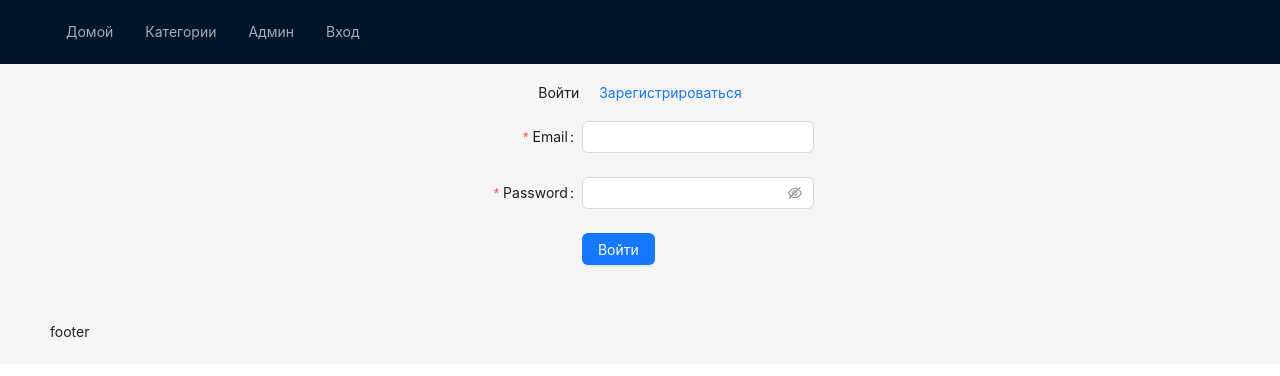
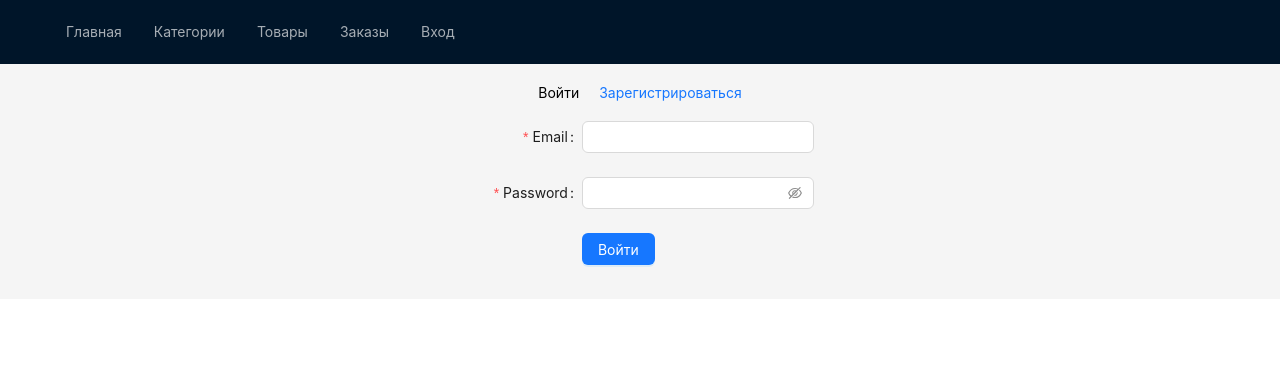
Before and after one commit to ksenoi/otus-react, a React app: page /auth/signin in a window 1280 px wide. Shown: the top 376 px of the page. Built offline with nearby package versions, Linux system fonts and the light colour scheme.

Commit message:
Add Pages

```diff
--- a/src/App.tsx
+++ b/src/App.tsx
@@ -1,35 +1,21 @@
 import React from 'react';
-
 import './App.scss';
 import { Navigation } from './navigation/Navigation';
-import { Layout, Menu, MenuProps } from 'antd'
-
 import { BrowserRouter, Link } from 'react-router-dom';
-import MainMenu from './components/MainMenu/MainMenu';
 import { Provider } from 'react-redux';
 import { store } from './store';
 
-
-
-const { Header, Content, Footer } = Layout;
-
-
+import { Layout } from './layout/Layout'
 
 function App() {
   return (
-
     <BrowserRouter>
       <Provider store={store}>
         <Layout>
-          <Header><MainMenu /></Header>
-          <Content><Navigation /> </Content>
-          <Footer>footer</Footer>
+          <Navigation />
         </Layout>
       </Provider>
     </BrowserRouter>
-
-
-
   );
 }
 
--- a/src/components/MainMenu/MainMenu.tsx
+++ b/src/components/MainMenu/MainMenu.tsx
@@ -1,19 +1,14 @@
 import { Menu, MenuProps } from 'antd';
-import React, { FC, useEffect } from 'react';
+import React from 'react';
 import { useSelector } from 'react-redux';
-import { Link, useLocation } from 'react-router-dom';
-import { TOKEN_KEY, storage } from 'src/client/storahe';
+import { Link } from 'react-router-dom';
 import { tokenSelectors } from 'src/store/token';
 
-
-export const MainMenu: FC = () => {
-  //const token = storage.get(TOKEN_KEY);
-
+export const MainMenu = () => {
 
   const token = useSelector(tokenSelectors.get);
-  const location = useLocation();
 
-
+  console.log(token)
 
   const profileLink = {
     label: <Link to="/profile">Профиль</Link>,
@@ -26,7 +21,7 @@ export const MainMenu: FC = () => {
 
   const items: MenuProps['items'] = [
     {
-      label: <Link to="/">Домой</Link>,
+      label: <Link to="/">Главная</Link>,
       key: 'home',
     },
     {
@@ -34,8 +29,12 @@ export const MainMenu: FC = () => {
       key: 'categories',
     },
     {
-      label: <Link to="/admin">Админ</Link>,
-      key: 'admin',
+      label: <Link to="/products">Товары</Link>,
+      key: 'products',
+    },
+    {
+      label: <Link to="/orders">Заказы</Link>,
+      key: 'orders',
     },
     token ? profileLink : authLink,
   ];
--- a/src/layout/Layout.tsx
+++ b/src/layout/Layout.tsx
@@ -1,14 +1,16 @@
-import React, { FC } from 'react';
-import { Header } from '../components/Header/Header';
-import s from './Layout.sass';
+import React, { FC, ReactNode } from 'react';
+import { Layout as AntdLayout } from 'antd';
+import MainMenu from '../components/MainMenu/MainMenu';
 
-export type LayoutProps = {
-  children: React.ReactNode;
-};
+type Props = {
+  children : ReactNode;
+}
 
-export const Layout: FC<LayoutProps> = ({ children }) => (
-  <div className={s.root}>
-    <Header className={s.header} />
+export const Layout  = ({ children } : Props) => (
+  <AntdLayout>
+    <AntdLayout.Header>
+      <MainMenu/>
+    </AntdLayout.Header>
     {children}
-  </div>
+  </AntdLayout>
 );
--- a/src/navigation/Navigation.tsx
+++ b/src/navigation/Navigation.tsx
@@ -1,32 +1,33 @@
-import React, { FC, lazy } from 'react';
+import React from 'react';
 import { Routes, Route } from 'react-router-dom';
 import {HomeScreen}  from '../screens/Home/Home'
 import AuthScreen from '../screens/AuthScreen'
 import NotFoundScreen from '../screens/NotFound'
 import { ProtectedRoute } from './ProtectedRoute';
 import ProfileScreen from 'src/screens/ProfileScreen/ProfileScreen';
-import AdminScreen from 'src/screens/AdminScreen';
 import CategoriesScreen from 'src/screens/CategoriesScreen/CategoriesScreen';
+import { ProductsScreen } from 'src/screens/ProductsScreen/ProductsScreen';
+import { OrdersScreen } from 'src/screens/OrdersScreen/OrdersScreen';
 
-const Main: FC = () => (
+const Main = () => (
   <Routes>
     <Route index element={<HomeScreen />} />
+    <Route path="profile" element={<ProfileScreen />} />
     <Route path="categories" element={<CategoriesScreen/>} />
-    <Route path="profile" element={<ProfileScreen />} />
-    <Route path="admin" element={<AdminScreen />} />
+    <Route path="products" element={<ProductsScreen />} />
+    <Route path="orders" element={<OrdersScreen />} />
     <Route path="*" element={<NotFoundScreen />} />
   </Routes>
 );
 
-export const Navigation: FC = () => {
+export const Navigation = () => {
   return (
     <Routes>
       <Route path="auth/*" element={<AuthScreen />}>
         <Route path=":mode" element={<AuthScreen />} />
       </Route>
 
-      <Route
-        path="*"
+      <Route path="*"
         element={
           <ProtectedRoute>
             <Main />
--- a/src/navigation/ProtectedRoute.tsx
+++ b/src/navigation/ProtectedRoute.tsx
@@ -5,9 +5,7 @@ import { TOKEN_KEY, storage } from 'src/client/storahe';
 
 export const ProtectedRoute: FC<{ children: React.ReactNode }> = ({ children }) => {
   const token = storage.get(TOKEN_KEY);
-  //console.log("ProtectedRoute token=",{token})
   const location = useLocation();
-  //console.log("ProtectedRoute location=",{location})
   if (token) return <>{children}</>;
   return <Navigate to="/auth" state={{ from: location } as NavigationState} replace />;
 };
--- /dev/null
+++ b/src/screens/OrdersScreen/OrdersScreen.tsx
@@ -0,0 +1,11 @@
+import React from 'react';
+
+export const OrdersScreen = () => {
+  return (
+    <div>
+      <div>
+        Заказы
+      </div>
+    </div>
+  );
+};
--- a/src/screens/ProductsScreen/ProductsScreen.tsx
+++ b/src/screens/ProductsScreen/ProductsScreen.tsx
@@ -1,72 +1,10 @@
-import React, { ChangeEvent, ChangeEventHandler, useEffect, useState } from 'react';
-import { List } from 'src/components/List/List';
-import { myCustomFetch } from 'src/client/myCustomFetch';
-import { CategoriesResponse } from 'src/components/Category/types';
-import { Button, Input } from 'antd';
+import React from 'react';
 
-const AdminScreen = () => {
-  const [categories, setCategories] = useState([]);
-  const [disabled, setDisabled] = useState(false);
-
-  useEffect(() => {
-    myCustomFetch<CategoriesResponse>('categories').then((x) => setCategories(x.data));
-  }, []);
-
-  const handleChange = (e: ChangeEvent<HTMLInputElement>, index: number) => {
-    const newCategories = [...categories];
-    newCategories[index] = e.target.value;
-    setCategories(newCategories);
-  };
-
-  const createCategory = () => {
-    setDisabled(false);
-    const newCategories = [...categories];
-    newCategories.unshift('');
-    setCategories(newCategories);
-  };
-
-  const editCategory = () => {
-    setDisabled(false);
-  };
-
-  const saveCategory = () => {
-    setDisabled(true);
-  };
-
-  const deleteCategory = () => {
-    if (disabled) return;
-    const newCategories = [...categories];
-    newCategories.shift();
-    setCategories(newCategories);
-  };
+export const ProductsScreen = () => {
 
   return (
     <div>
-      <h2>Работа с категориями</h2>
-      <hr />
-      <Button type="primary" onClick={createCategory}>
-        Создать
-      </Button>
-      <Button type="primary" onClick={editCategory}>
-        Изменить
-      </Button>
-      <Button type="primary" onClick={saveCategory}>
-        Сохранить
-      </Button>
-      <Button type="primary" onClick={deleteCategory}>
-        Удалить
-      </Button>
-
-      <List>
-        {categories.map(({ name }, index) => (
-          <>
-            <Input disabled={disabled} value={name} onChange={(e) => handleChange(e, index)} />
-            <br />
-          </>
-        ))}
-      </List>
+      Товары
     </div>
   );
 };
-
-export default AdminScreen;
```
